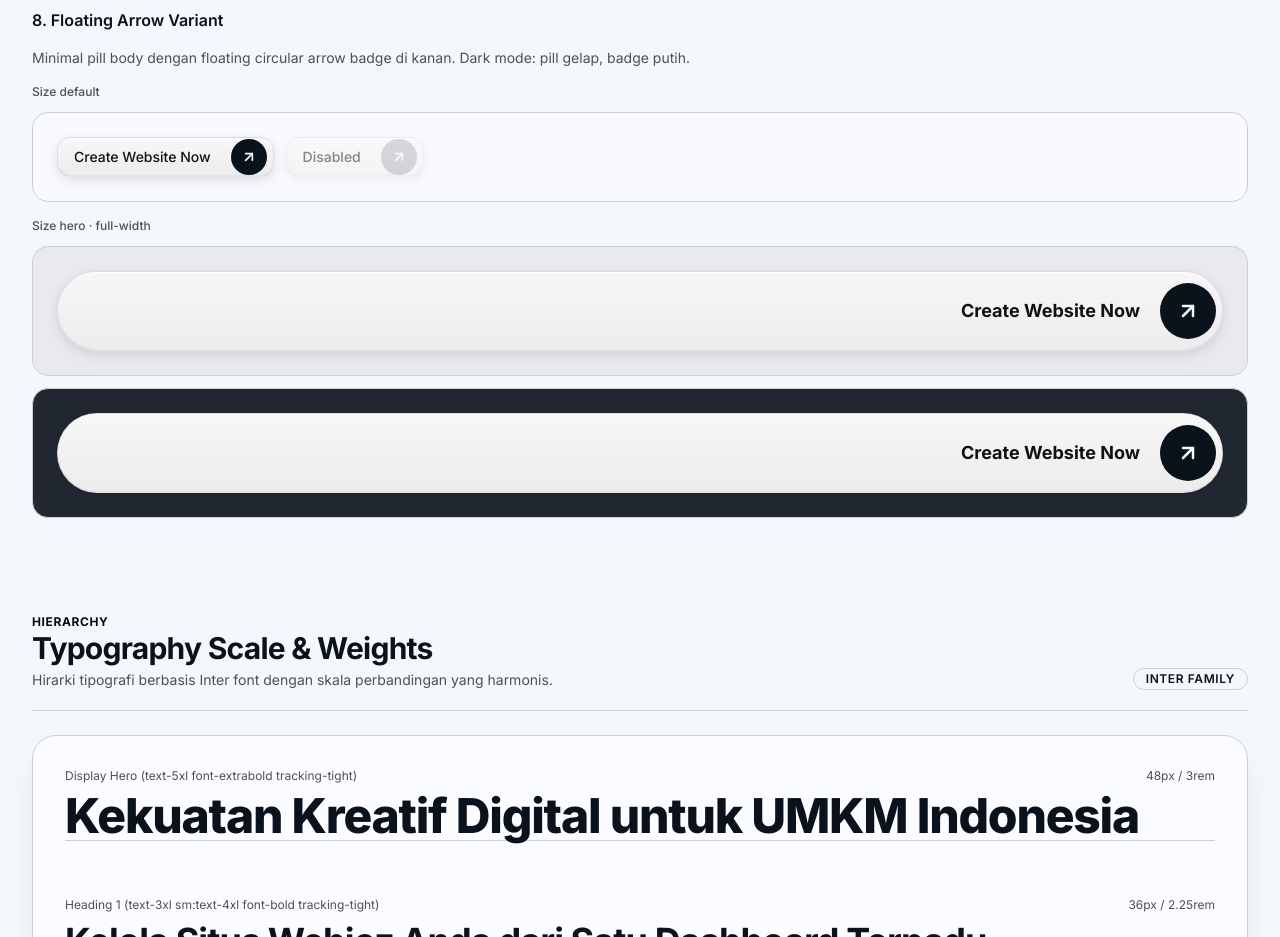
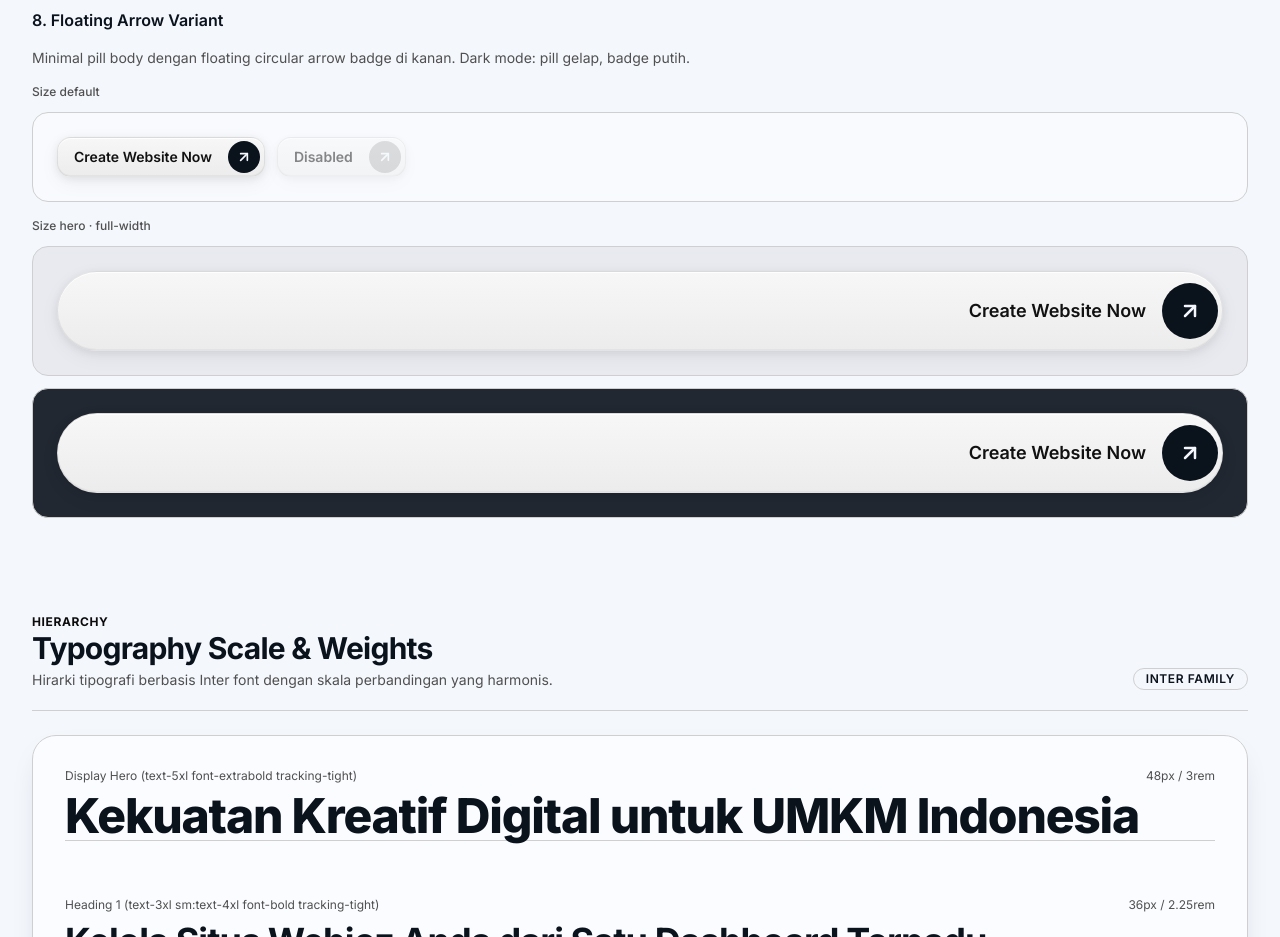
Before and after one commit to kanjengadipati/webjoz-ui, a Next.js app: page / in a window 1280 px wide. Shown: the part 3800-4737 px from the top of the page. Built offline with nearby package versions, Linux system fonts and the light colour scheme.

Commit message:
fix(button): floating-arrow badge size dan padding sesuai design

```diff
--- a/app/globals.css
+++ b/app/globals.css
@@ -662,10 +662,12 @@ body.webjoz-wizard-active {
   background: linear-gradient(180deg, #f7f7f7 0%, #ececec 100%);
   border: 1px solid rgba(0, 0, 0, 0.08);
   color: #111111;
-  /* teks + badge in-flow, space-between layout */
   justify-content: space-between;
-  /* kecilkan padding kanan — badge sudah punya sizing sendiri */
-  padding-right: 0.375rem;
+  /* override py-2 dari BUTTON_SIZES — butuh breathing room yang tepat untuk badge */
+  padding-top: 0.25rem !important;
+  padding-bottom: 0.25rem !important;
+  /* badge mepet ke tepi kanan */
+  padding-right: 0.25rem !important;
   box-shadow:
     inset 0 1px 0 rgba(255, 255, 255, 0.9),
     inset 0 -1px 0 rgba(0, 0, 0, 0.04),
--- a/components/ui/button.tsx
+++ b/components/ui/button.tsx
@@ -62,9 +62,11 @@ export function Button({
 
   // floating-arrow: teks rata kanan, badge lingkaran di dalam button sisi kanan
   if (variant === "floating-arrow") {
-    const badgeSize = size === "hero" ? "w-14 h-14" : "w-9 h-9";
+    // Badge sizing: sedikit lebih kecil dari tinggi button agar ada breathing room
+    const badgeSize = size === "hero" ? "w-14 h-14" : size === "lg" ? "w-9 h-9" : "w-8 h-8";
+    const iconSize = size === "hero" ? "w-6 h-6" : "w-4 h-4";
     const badgeColor = disabled
-      ? "bg-foreground/30 text-background"
+      ? "bg-foreground/25 text-background"
       : "bg-foreground text-background";
 
     return (
@@ -74,7 +76,7 @@ export function Button({
         aria-busy={loading}
         {...props}
       >
-        <span className="flex-1 text-right pr-3">
+        <span className="flex-1 text-right pr-2 font-semibold">
           {loading ? (loadingText ?? children) : children}
         </span>
         {loading ? (
@@ -92,10 +94,7 @@ export function Button({
             )}
             aria-hidden="true"
           >
-            <ArrowUpRight
-              className={size === "hero" ? "w-6 h-6" : "w-4 h-4"}
-              strokeWidth={2.5}
-            />
+            <ArrowUpRight className={iconSize} strokeWidth={2.5} />
           </span>
         )}
       </button>
```
